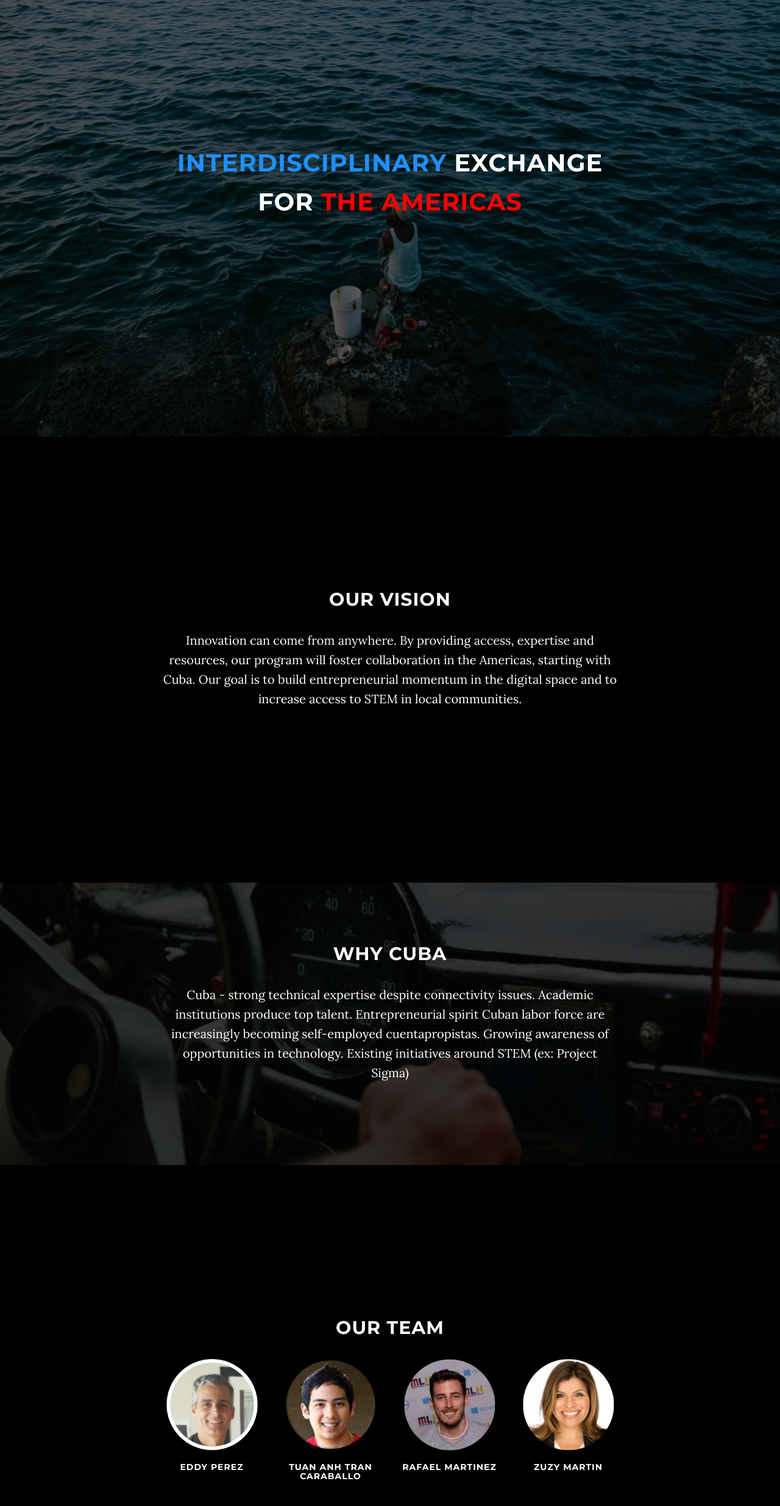
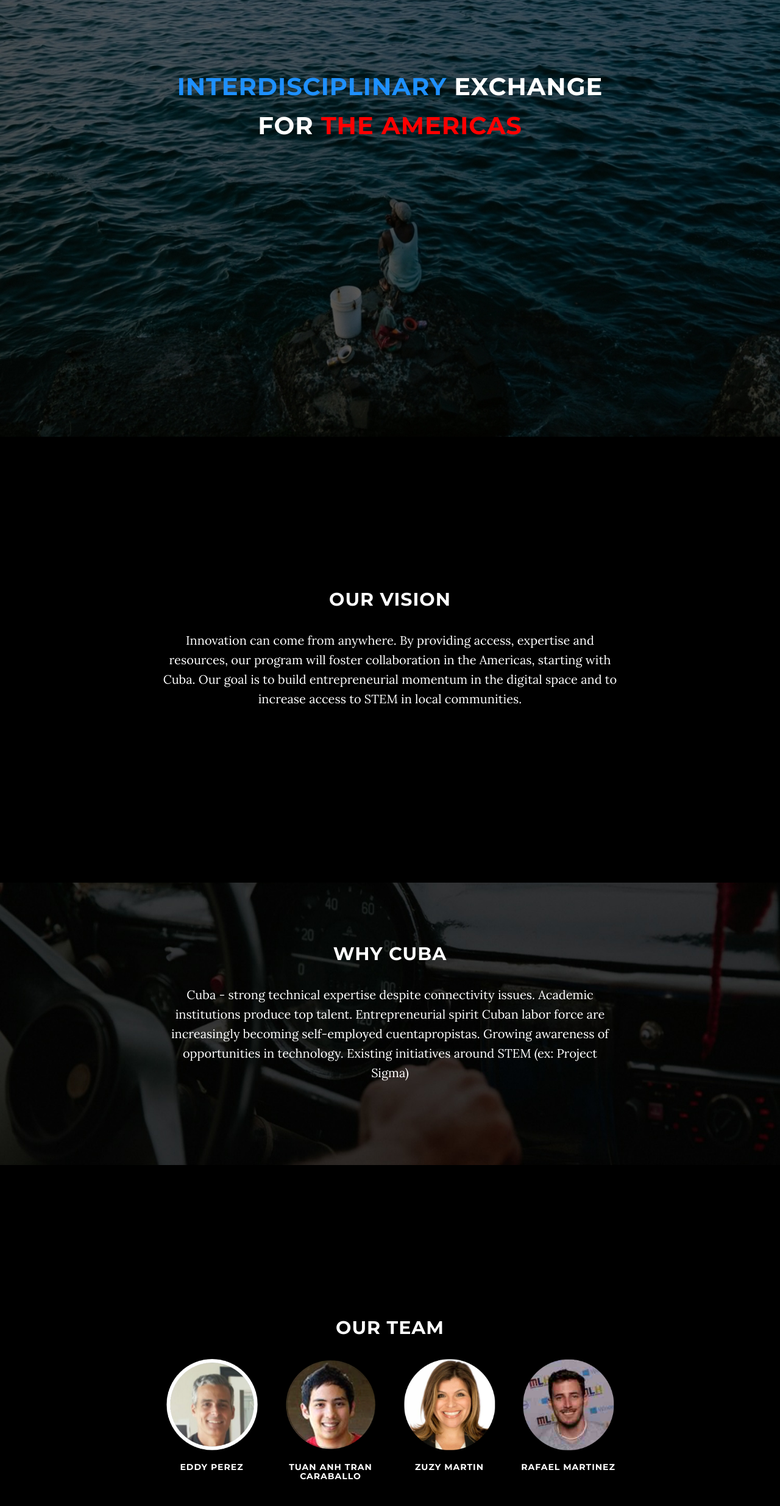
Before and after one commit to tuancaraballo/Interdisciplinary-Exchange-for-America, a website: page index.html in a window 1280 px wide. Shown: the part 84-2553 px from the top of the page at 61% size. Drawn offline with nearby package versions, Linux system fonts and the light colour scheme; some packages are replaced by stand-ins of ours.

```diff
--- a/index.html
+++ b/index.html
@@ -76,9 +76,9 @@
         <div class="intro-body">
             <div class="container">
                 <div class="row">
-                    <div class="col-md-8 col-md-offset-2">
+                    <div class="col-md-8 col-md-offset-2" style ="margin-bottom: 20%;">
                         <h1 class="brand-heading">
-                            <p style ="font-size: 40px;">
+                            <p style ="font-size: 40px;margin-bottom: 50px;">
                             <span style="color:#1E90FF;">Interdisciplinary </span> Exchange for
                             <span style="color:red;"> the Americas
                             </p>
@@ -127,20 +127,6 @@
             <div class="col-lg-8 col-lg-offset-2">
                 <h2>Our team</h2>
 
-
-    <!--             <div class="container">
-                    <h1>Hello World!</h1>
-                    <div class="row">
-                        <div class="col-sm-6" style="background-color:yellow;">
-                            <p>Lorem ipsum...</p>
-                        </div>
-                        <div class="col-sm-6" style="background-color:pink;">
-                            <p>Sed ut perspiciatis...</p>
-                        </div>
-                    </div>
-                </div>     -->
-
-
                 <div class=".container-fluid">
                     <div class="row">
                         <div class="col-xs-3">
@@ -163,6 +149,15 @@
                             </div>
                         </div>
 
+                        <div class="col-xs-3">
+                            <div class="row">
+                                <img src="img/zuzy.png" class="img-rounded" alt="Tuan" width="150" height="150">
+                            </div>
+                            <br>
+                            <div class="row">
+                                <h5> Zuzy Martin</h5>
+                            </div>
+                        </div>
                          <div class="col-xs-3">
                             <div class="row">
                                 <img src="img/rafa.png" class="img-rounded" alt="Tuan" width="150" height="150">
@@ -172,21 +167,8 @@
                                 <h5> Rafael Martinez</h5>
                             </div>
                         </div>
-
-                        <div class="col-xs-3">
-                            <div class="row">
-                                <img src="img/zuzy.png" class="img-rounded" alt="Tuan" width="150" height="150">
-                            </div>
-                            <br>
-                            <div class="row">
-                                <h5> Zuzy Martin</h5>
-                            </div>
-                        </div>
                    </div>
 
-                   <!--  <div class="row">
-
-                   </div> -->
                  </div>
 
 
```
Also changed, not shown: server.js (+28 -0 lines).
